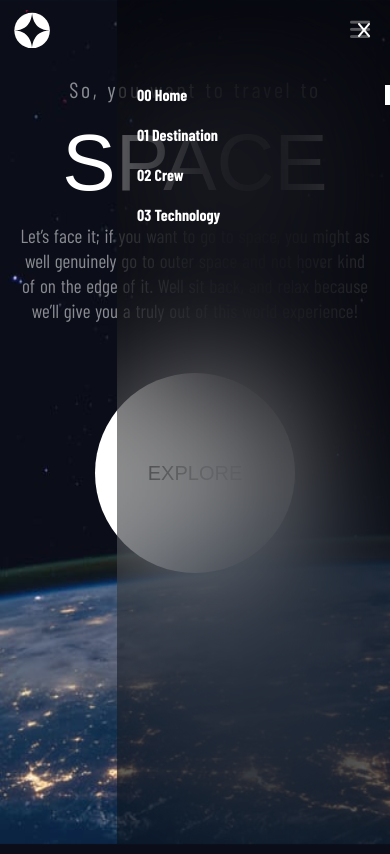
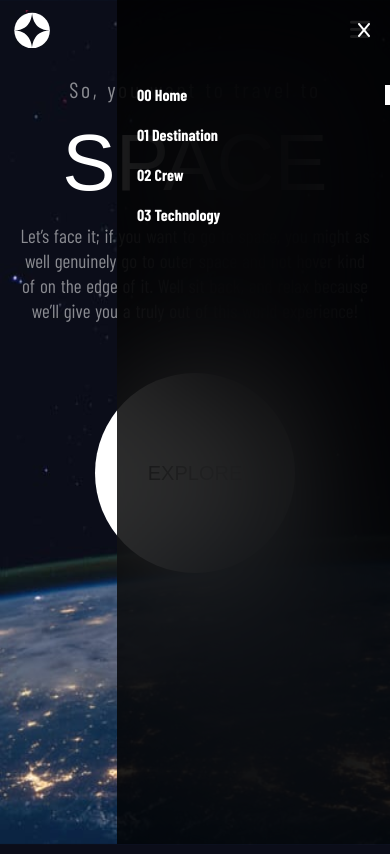
Before and after one commit to ABK-97/Space-Tourism-, a plain HTML site: page index.html in a window 390 px wide. Both pictures are taken after a click on the icon 359 px from the left and 29 px from the top of the page. Drawn offline with nearby package versions, Linux system fonts and the light colour scheme; a web font is replaced by a local one.

Commit message:
Modifing background-color

```diff
--- a/css/Home.css
+++ b/css/Home.css
@@ -173,7 +173,7 @@ section {
     text-align: end;
   }
   .navigation {
-    background-color: #00000066;
+    background-color: #000000cf;
     backdrop-filter: blur(70px);
     padding: 22px 0 50px 20px;
     width: 70%;
--- a/css/crew.css
+++ b/css/crew.css
@@ -161,7 +161,7 @@ header {
     text-align: end;
   }
   .navigation {
-    background-color: #00000066;
+    background-color: #000000cf;
     backdrop-filter: blur(70px);
     padding: 22px 0 50px 20px;
     width: 70%;
--- a/css/destination.css
+++ b/css/destination.css
@@ -171,7 +171,7 @@ hr {
     text-align: end;
   }
   .navigation {
-    background-color: #00000066;
+    background-color: #000000cf;
     backdrop-filter: blur(70px);
     padding: 22px 0 50px 20px;
     width: 70%;
--- a/css/technology.css
+++ b/css/technology.css
@@ -162,7 +162,7 @@ header {
     text-align: end;
   }
   .navigation {
-    background-color: #00000066;
+    background-color: #000000cf;
     backdrop-filter: blur(70px);
     padding: 22px 0 50px 20px;
     width: 70%;
--- a/index.html
+++ b/index.html
@@ -34,7 +34,7 @@
       outer space and not hover kind of on the edge of it. Well sit back, and relax
       because we’ll give you a truly out of this world experience!
     </div>
-    <a href="destination-europa.html" class="explore">
+    <a href="destination.html" class="explore">
       <div class="part-2">
         EXPLORE
       </div>
```
